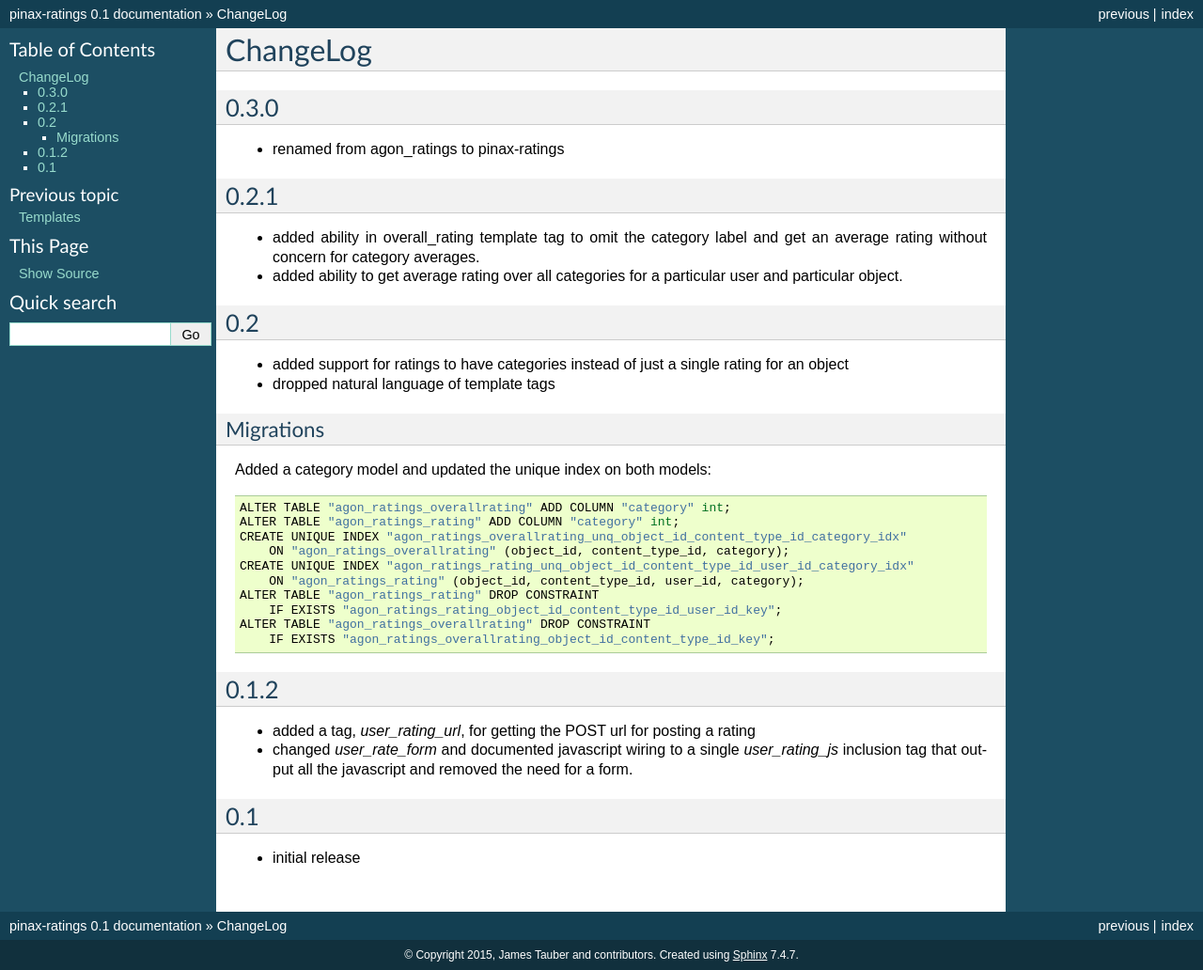
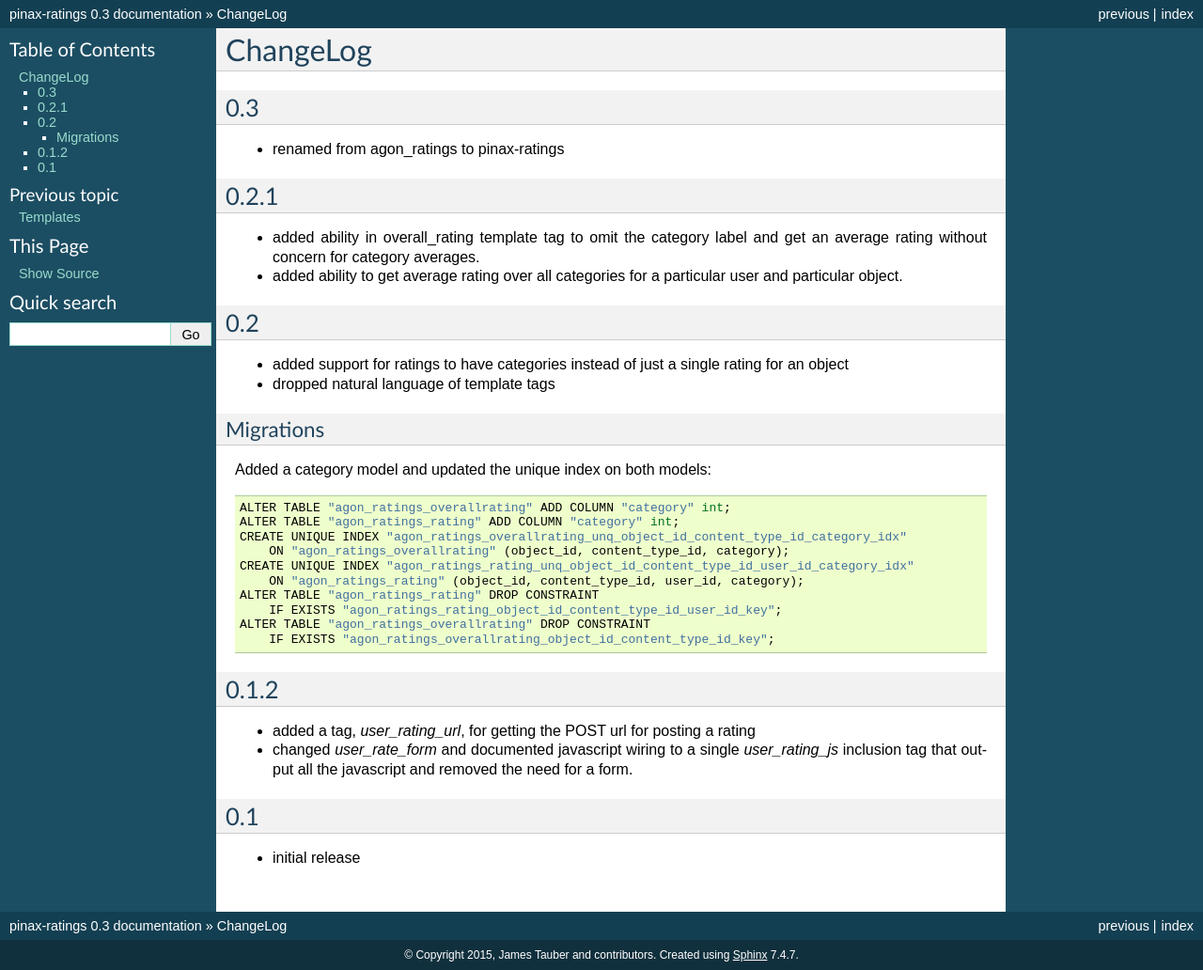
Before and after one commit to pinax/pinax-ratings, a Sphinx documentation site: the page built from docs/changelog.rst, in a window 1280 px wide. Shown: the whole page at 94% size. Built offline with Sphinx 7.4.7, drawn with Linux system fonts in a browser that asks for light colours.

Commit message:
Fix version

```diff
--- a/docs/changelog.rst
+++ b/docs/changelog.rst
@@ -3,8 +3,8 @@
 ChangeLog
 =========
 
-0.3.0
------
+0.3
+---
 
 - renamed from agon_ratings to pinax-ratings
 
--- a/setup.py
+++ b/setup.py
@@ -16,7 +16,7 @@
     description="a ratings app for Django",
     name="pinax-ratings",
     long_description=read("README.rst"),
-    version="0.1",
+    version="0.3",
     url="http://pinax-ratings.rtfd.org/",
     license="MIT",
     packages=find_packages(),
```
